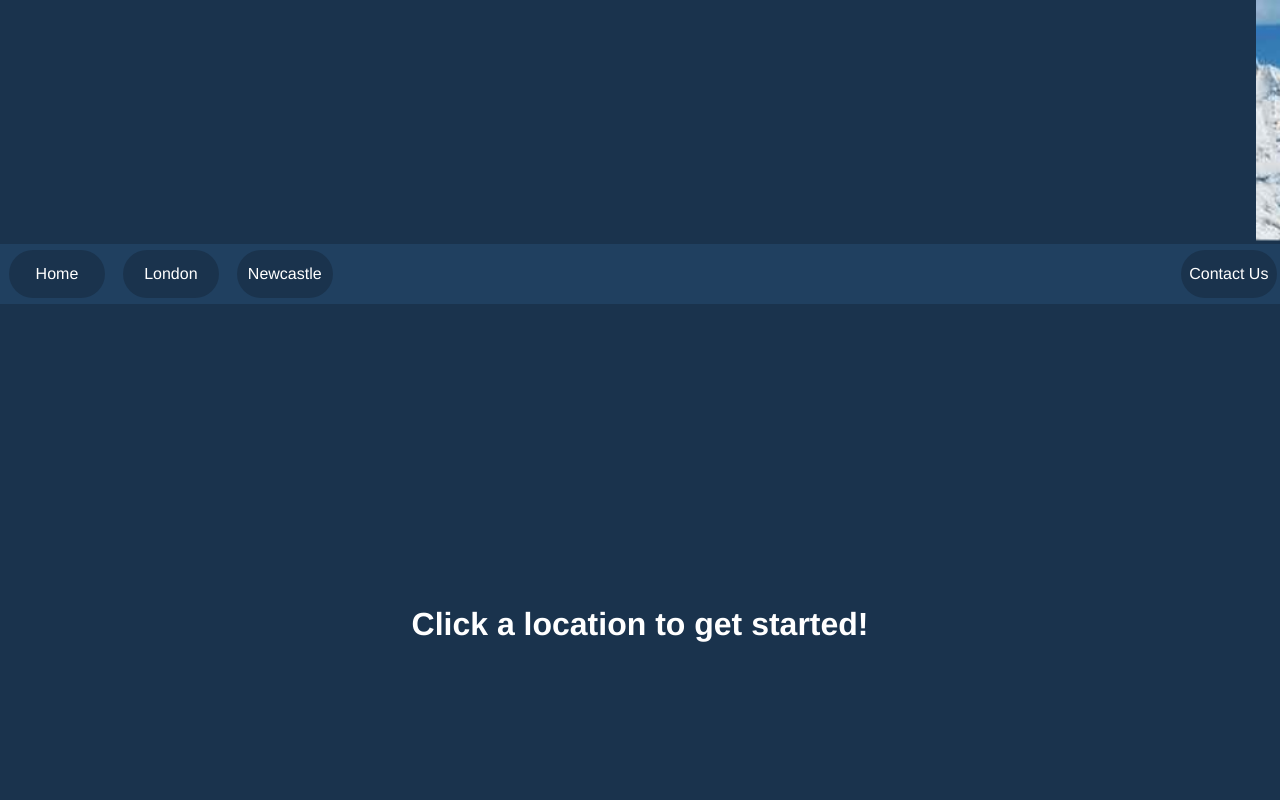
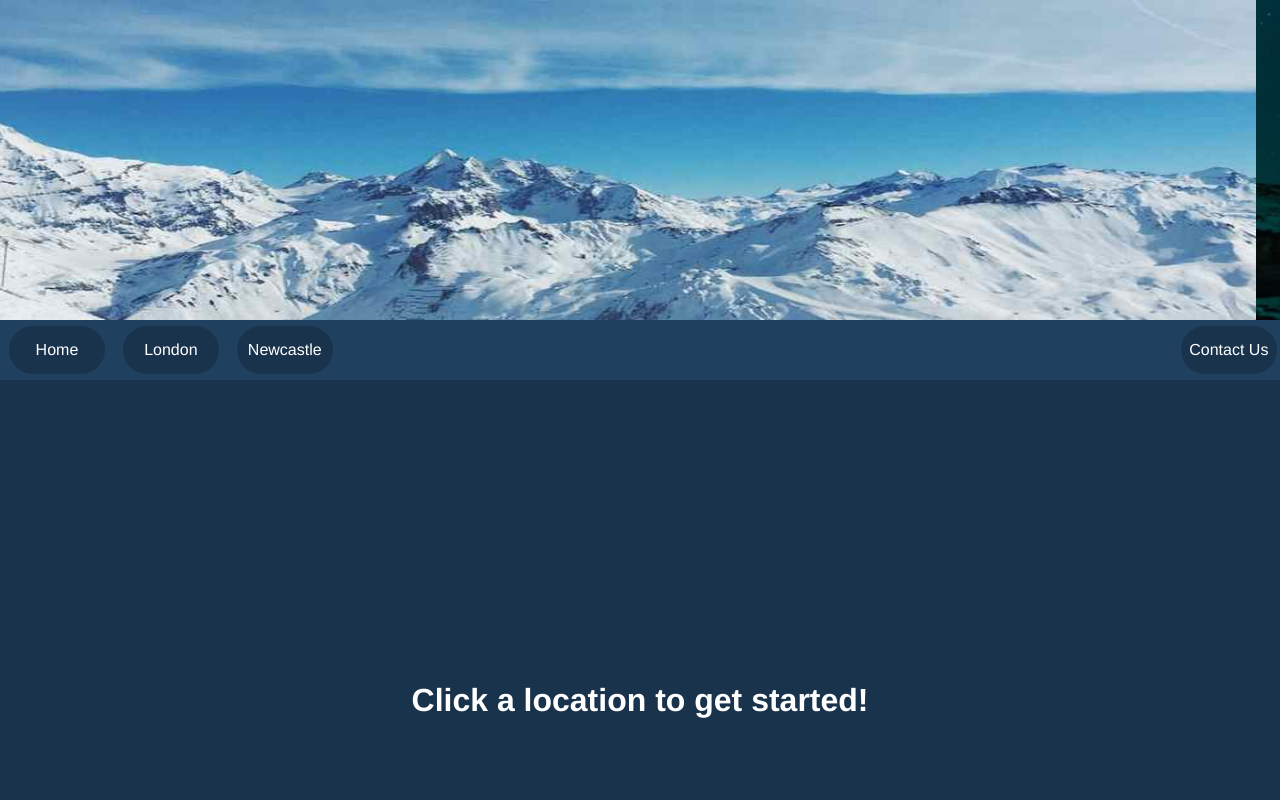
Before and after one commit to Milner39/English-Cities, a Vue app: page / in a window 1280 px wide. Shown: the top 800 px of the page. Built offline with nearby package versions, Linux system fonts and the light colour scheme.

Commit message:
Slideshow finished

```diff
--- a/src/components/CityPage.vue
+++ b/src/components/CityPage.vue
@@ -24,14 +24,21 @@
   }
 </script>
 
-<style scoped>
+<style>
   .city {
     width: 100%;
-    height: 100vh;
+    min-height: 80vh;
     background-color: hsl(210, 50%, 20%);
 
     display: grid;
     grid-template-columns: 30% 70%;
+  }
+
+  .main > *:not(.tab-bar) {
+    width: 95%;
+    padding: 1% 0;
+    margin: 0 auto;
+
   }
 
   .city > .side{
--- a/src/components/Map.vue
+++ b/src/components/Map.vue
@@ -55,7 +55,6 @@
 
 <style scoped>
   .map__container {
-    width: 100%;
     height: auto;
     aspect-ratio: 2/1;
 
--- a/src/components/SlideShow.vue
+++ b/src/components/SlideShow.vue
@@ -1,6 +1,6 @@
 <template>
   <div class="slideshow__container">
-    <div v-for="(slide, index) in slides" :key="slide.text+index" class="slide fade-in">
+    <div v-for="(slide, index) in slides" :key="slide.text+index" class="slide">
       <img :src="slide.imagePath" :alt="slide.text">
     </div>
   </div>
@@ -25,15 +25,40 @@
     showSlides();
 
     function showSlides() {
-      let i;
+
+      // Get slides
       let slidesE = document.getElementsByClassName("slide");
-      for (i = 0; i < slidesE.length; i++) {
-        slidesE[i].style.display = "none";
+      console.log(slidesE[0].classList)
+
+
+
+      // Get the index of the prev slide
+      let i = slideIndex - 1
+      if (i == -1) {
+        i = slidesE.length - 1
       }
-      slideIndex++;
-      if (slideIndex > slidesE.length) {slideIndex = 1}
-      slidesE[slideIndex-1].style.display = "block";
-      setTimeout(showSlides, 5000); // Change image every 2 seconds
+
+      // Have the previous slide return to normal
+      console.log(i)
+      slidesE[i].classList.remove("fade-out")
+
+      // Have the current slide fade out
+      slidesE[slideIndex].classList.remove("fade-in")
+      slidesE[slideIndex].classList.add("fade-out")
+
+      // Increment slideIndex keeping within:    0 - 3
+      slideIndex = slideIndex + 1
+      if (slideIndex == slidesE.length) {
+        slideIndex = 0
+      }
+
+      // Have the next slide fade in
+      slidesE[slideIndex].classList.add("fade-in")
+
+
+
+      // Change image every 5 seconds
+      setTimeout(showSlides, 5000);
     }
   })
 
@@ -45,30 +70,44 @@
 
   .slideshow__container {
     width: 100%;
-    height: 100%;
+    aspect-ratio: 4/1;
     position: relative;
     overflow-x: hidden;
   }
 
   .slide {
     width: 100%;
+    height: 100%;
+    position: absolute;
+    overflow-y: hidden;
+
     display: none;
   }
-  .fade-in {
+
+  .slide > img {
+    width: 100%;
+    height: 100%;
+  }
+
+  .slide.fade-in {
     animation-name: fade-in;
     animation-duration: 3s;
+
+    display: block;
+    z-index: 10;
   }
 
   @keyframes fade-in {
-    /* from {opacity: .5}
-    to {opacity: 1} */
     from {transform: translateX(100%)}
     to {transform: translateX(0)}
   }
 
-  .fade-out {
+  .slide.fade-out {
     animation-name: fade-out;
-    animation-duration: 1.5s;
+    animation-duration: 3s;
+
+    display: block;
+    z-index: 1;
   }
 
   @keyframes fade-out {
@@ -76,10 +115,4 @@
     to {transform: translateX(-100%)}
   }
 
-  .slide > img {
-    width: 100%;
-    max-height: 30vh;
-    object-fit: cover;
-  }
-
 </style>
--- a/src/components/TabBar.vue
+++ b/src/components/TabBar.vue
@@ -53,7 +53,7 @@
   }
 </script>
 
-<style scoped>
+<style>
   .tab-bar {
     width: 100%;
     height: 40px;
@@ -93,7 +93,6 @@
   }
 
   .tab__page {
-    width: 95%;
     margin: 0 auto
   }
 
--- a/src/main.css
+++ b/src/main.css
@@ -1,8 +1,5 @@
 * {
-  font-family:'Franklin Gothic Medium', 'Arial Narrow', Arial, sans-serif
-}
-
-body {
+  font-family:'Franklin Gothic Medium', 'Arial Narrow', Arial, sans-serif;
   margin: 0;
 }
 
```
Also changed, not shown: 1 other file (tests, documents, lock files or other folders).
